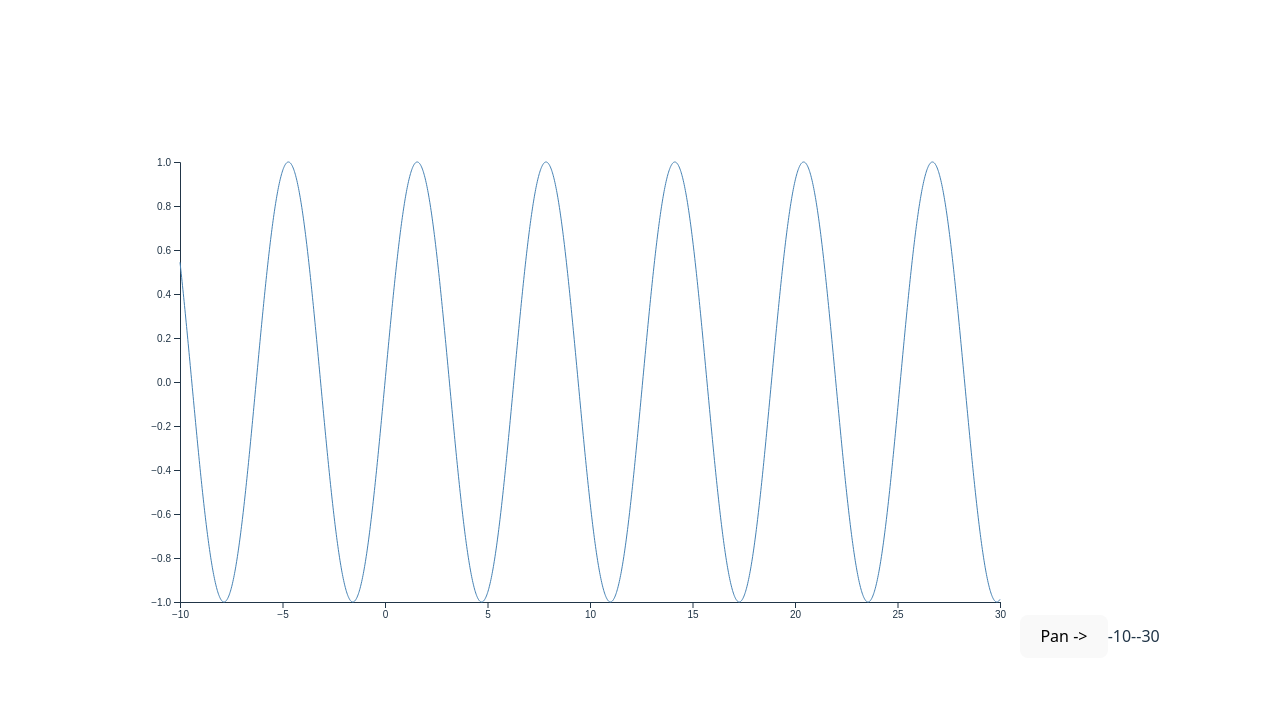
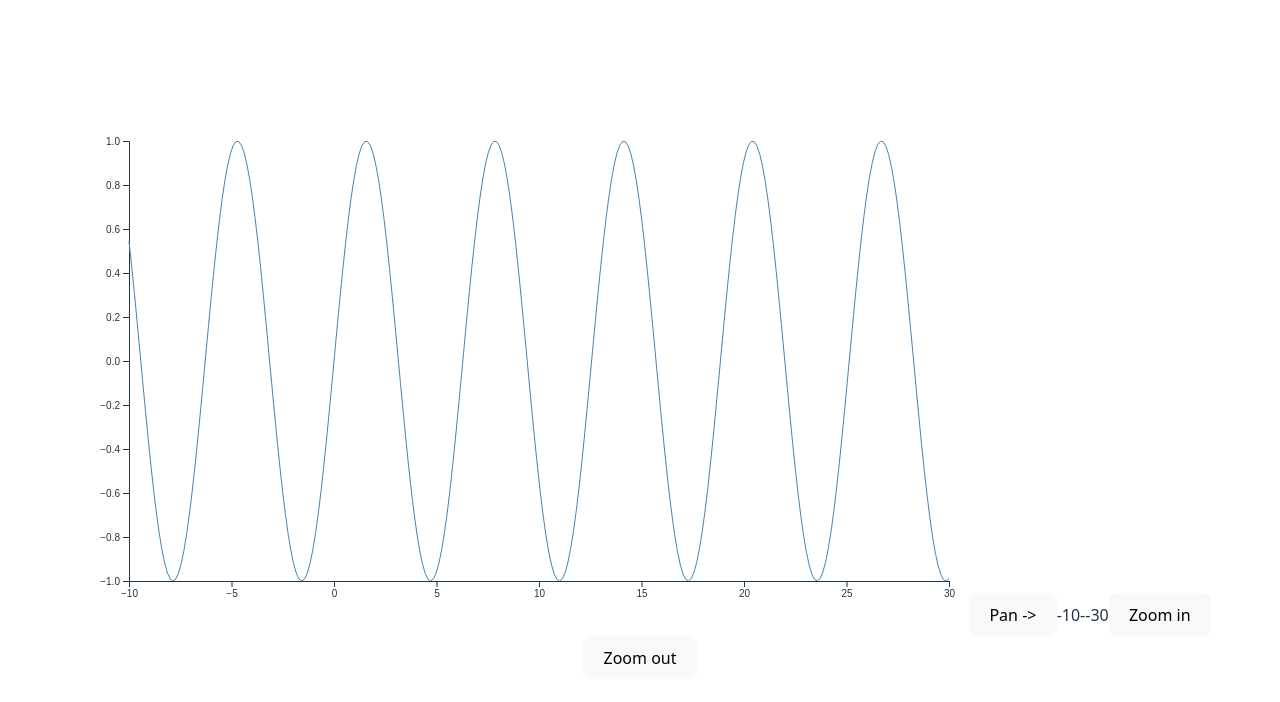
Before and after one commit to welnmoon/d3-function-plotter, a React (Vite) app: page / in a window 1280 px wide. Shown: the top 702 px of the page. Built offline with nearby package versions, Linux system fonts and the light colour scheme.

Commit message:
feat(zoom): add zoom in and zoom out

```diff
--- a/src/chart.tsx
+++ b/src/chart.tsx
@@ -12,22 +12,36 @@ const data: Datum[] = [
   { x: 50, y: 45 },
 ];
 
-const data2: Datum[] = data.map((p) => ({ x: p.x, y: 100 - p.y }));
+const N = 300;
+
+const zoomDomain = (pan: number[], zoom: number): number[] => {
+  const center = (pan[0] + pan[1]) / 2;
+  const span = pan[1] - pan[0];
+  const newSpan = span / zoom;
+  const newPan = [center - newSpan / 2, center + newSpan / 2];
+  return newPan;
+};
 
 const Chart = () => {
   const svgRef = useRef<SVGSVGElement | null>(null);
 
-  const xDomain: [number, number] = [-10, 30];
-  const [pan, setPan] = useState<[number, number]>(xDomain);
+  const xDomain: number[] = [-10, 30];
+  const [pan, setPan] = useState<number[]>(xDomain);
 
   const svgWidth = 900;
   const svgHeight = 500;
 
+  //   useEffect(() => {
+  //     const timer = setTimeout(() => {
+  //       setPan((prev) => [prev[0] + 1, prev[1] + 1]);
+  //     }, 10);
+
+  //     return () => clearTimeout(timer);
+  //   }, [pan]);
+
   useEffect(() => {
     if (!svgRef.current) return;
     console.log("Use effect started", svgRef);
-
-    const N = 2000;
 
     const sinData = d3.range(N).map((i) => {
       const x = pan[0] + (i / (N - 1)) * (pan[1] - pan[0]);
@@ -52,8 +66,8 @@ const Chart = () => {
     // const xMax = d3.max(data, (d) => d.x) ?? 0;
     // const yMax = d3.max(data, (d) => d.y) ?? 0;
 
-    const [xMin, xMax] = d3.extent(data, (d) => d.x) as [number, number];
-    const [yMin, yMax] = d3.extent(data, (d) => d.y) as [number, number];
+    // const [xMin, xMax] = d3.extent(data, (d) => d.x) as [number, number];
+    // const [yMin, yMax] = d3.extent(data, (d) => d.y) as [number, number];
 
     const xScale = d3.scaleLinear().domain(pan).range([0, innerWidth]);
     const xAxisG = g.select<SVGGElement>("g.xAxisG").empty()
@@ -88,7 +102,7 @@ const Chart = () => {
       .attr("fill", "none")
       .attr("stroke", "steelblue")
       .attr("d", line);
-  }, [xDomain, pan]);
+  }, [pan]);
 
   return (
     <>
@@ -98,6 +112,12 @@ const Chart = () => {
       </button>
       {pan[0]}--
       {pan[1]}
+      <button onClick={() => setPan((prev) => zoomDomain(prev, 1.2))}>
+        Zoom in
+      </button>
+      <button onClick={() => setPan((prev) => zoomDomain(prev, 1 / 1.2))}>
+        Zoom out
+      </button>
     </>
   );
 };
```
